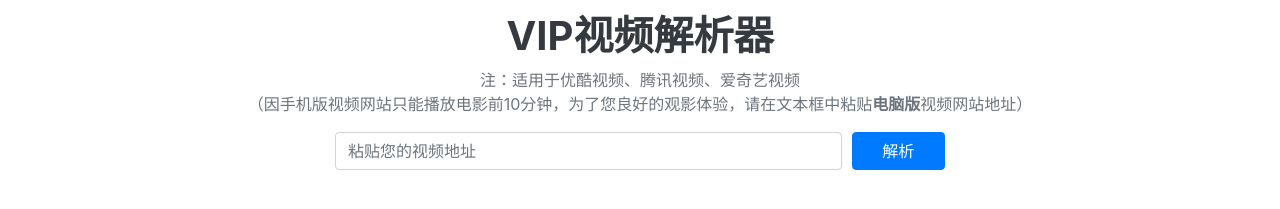
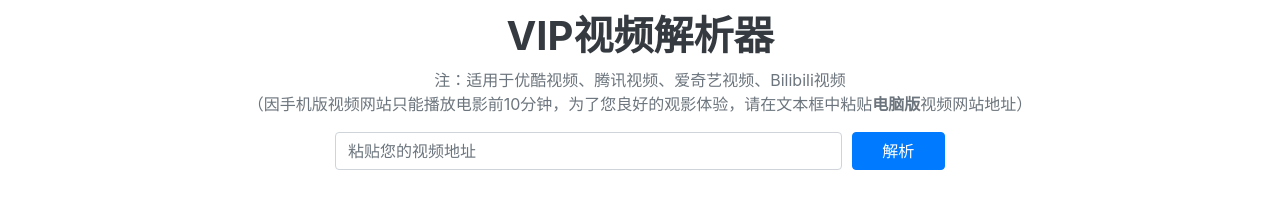
Before and after one commit to zbs-web/toolbox, a plain HTML site: page index.html in a window 1280 px wide. Shown: the part 321-530 px from the top of the page. Drawn offline with Linux system fonts and the light colour scheme.

Commit message:
Update index.html

```diff
--- a/index.html
+++ b/index.html
@@ -28,7 +28,7 @@
             <div class="col-sm-12">
                 <div class="text-dark font-weight-bold h1 m-0 pt-3 pb-2 text-center"><span>VIP视频解析器</span></div>
                 <div class="text-muted text-center">
-                    <span>注：适用于优酷视频、腾讯视频、爱奇艺视频<br />
+                    <span>注：适用于优酷视频、腾讯视频、爱奇艺视频、Bilibili视频<br />
                         （因手机版视频网站只能播放电影前10分钟，为了您良好的观影体验，请在文本框中粘贴<b>电脑版</b>视频网站地址）</span>
                 </div>
             </div>
```
